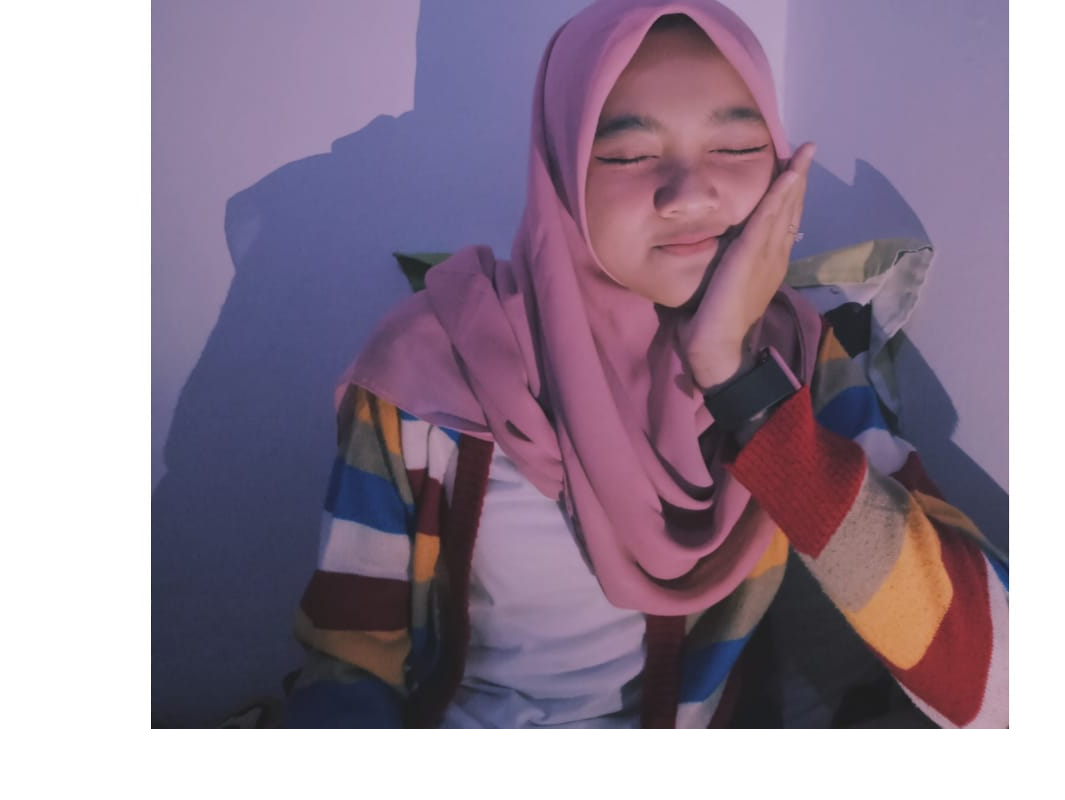
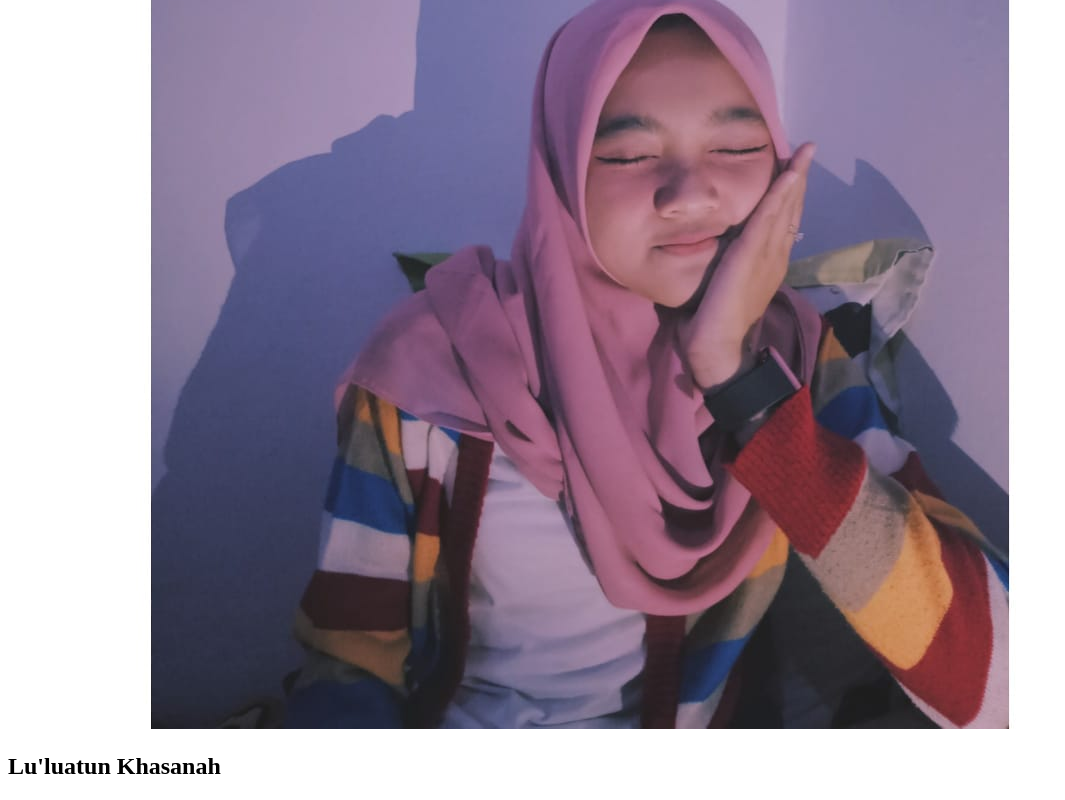
Before and after one commit to Lulu2509/My-profile, a plain HTML site: page index.html in a window 1280 px wide. Shown: the part 538-1338 px from the top of the page, without its empty margins (0-1065 px from the left). Before the commit the page ends 1279 px from the top, so only its background shows below. Drawn offline with Linux system fonts and the light colour scheme.

Commit message:
menambahkan nama

```diff
--- a/index.html
+++ b/index.html
@@ -17,6 +17,9 @@
             <div>
                 <img src="profile.jpeg" alt="Gambar Profile">
             </div>
+            <div>
+                <h1>Lu'luatun Khasanah</h1>
+            </div>
         </section>
     </body>
 </html>
```
